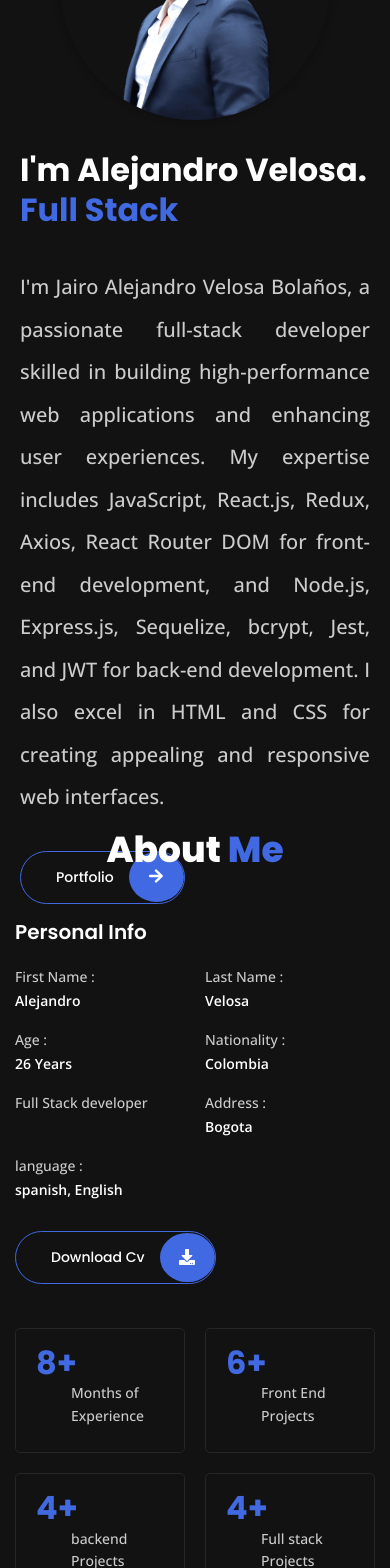
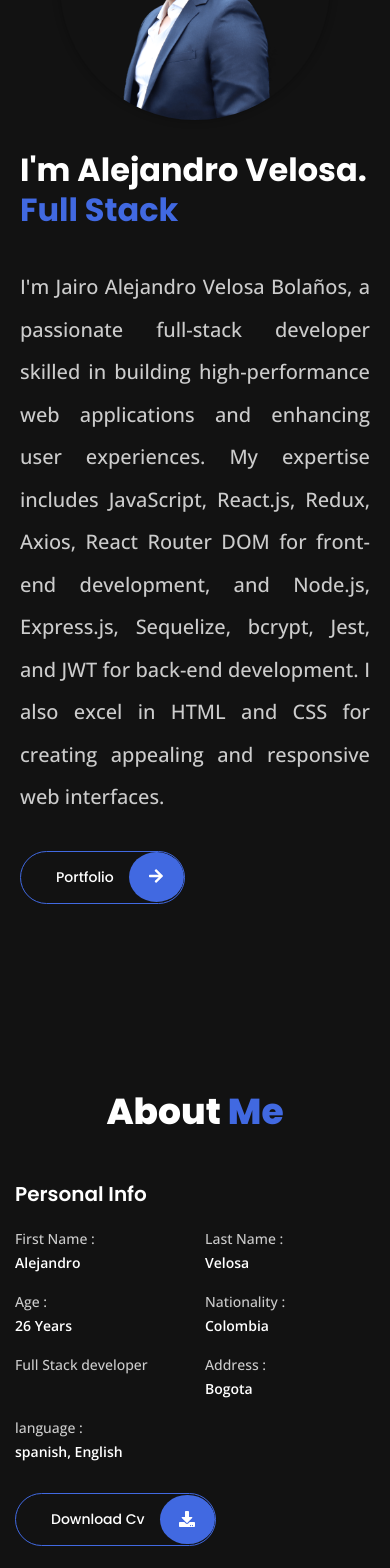
Before and after one commit to AlejandroVelosa/portafolio_final, a React (Vite) app: page / in a window 390 px wide. Shown: the part 200-1768 px from the top of the page. Built offline with nearby package versions, Linux system fonts and the light colour scheme.

Commit message:
se actualiza la aplicacion y la hoja de vida

```diff
--- a/src/components/about/About.jsx
+++ b/src/components/about/About.jsx
@@ -8,7 +8,7 @@ import Aos from 'aos';
 import 'aos/dist/aos.css'
 import './about.css'
 import Resumen from "../shared/Resumen";
-import Cv from '../../assets/CVResume-alejandro-velosa-english.pdf'
+import Cv from '../../assets/cvEnglish-alejandro-velosa.pdf'
 
 
 
--- a/src/index.css
+++ b/src/index.css
@@ -383,6 +383,10 @@ color: var(--first-color);
     top: 20px;
     right: 15px;
 }
+.about {
+    margin-top: 150px;
+}
+
 
 .nav_link{
     column-gap: 20px;
@@ -448,9 +452,12 @@ color: var(--first-color);
         height: 25%;
     }
 
+    .home_data{
+        margin-bottom: 20rem;
+    }
 
     .section{
-       margin-bottom: 8rem;
+       margin-bottom: 15rem;
         margin-left: auto;
         margin-right: auto;
 
```
Also changed, not shown: 1 other file (tests, documents, lock files or other folders).
